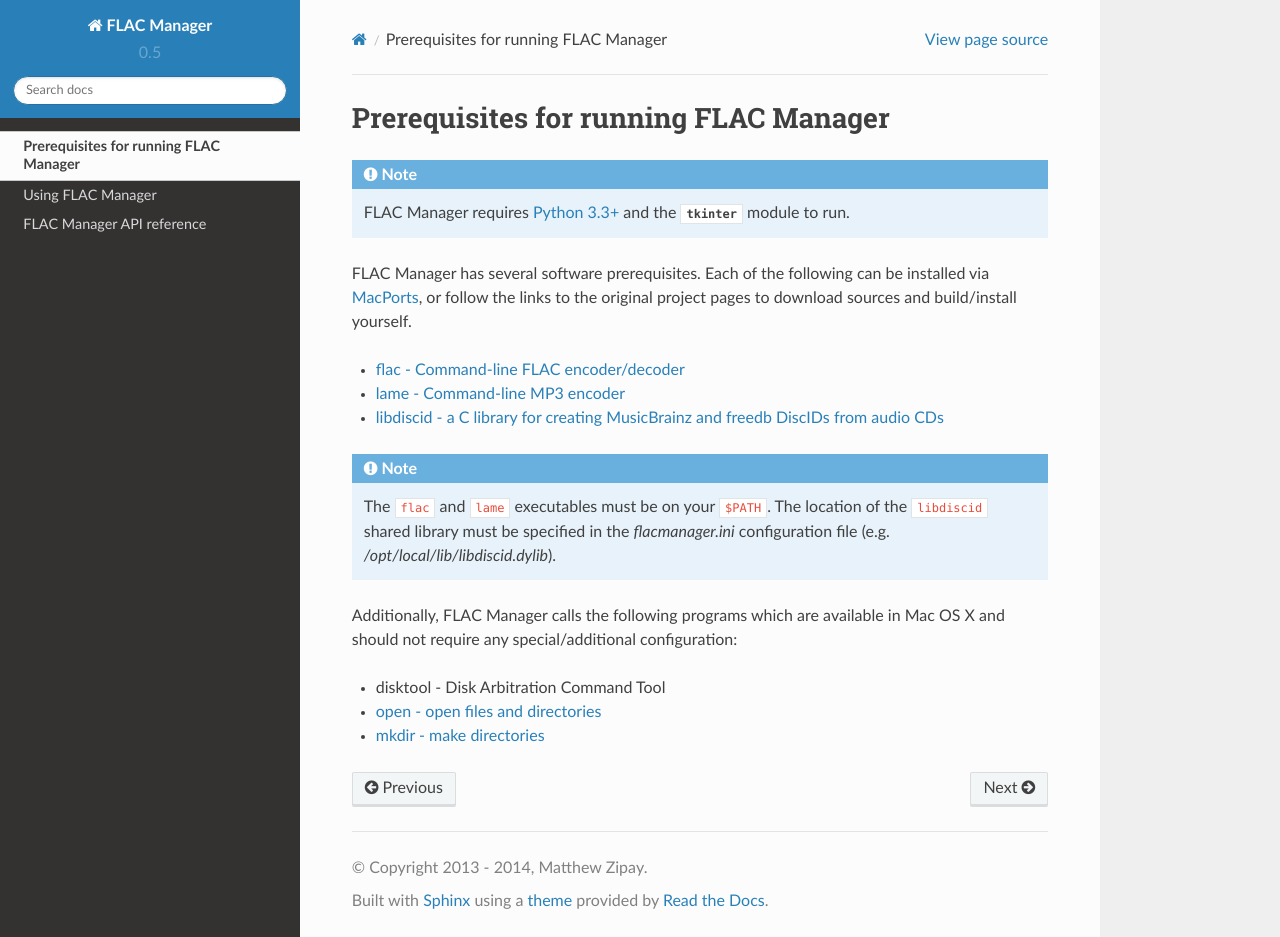
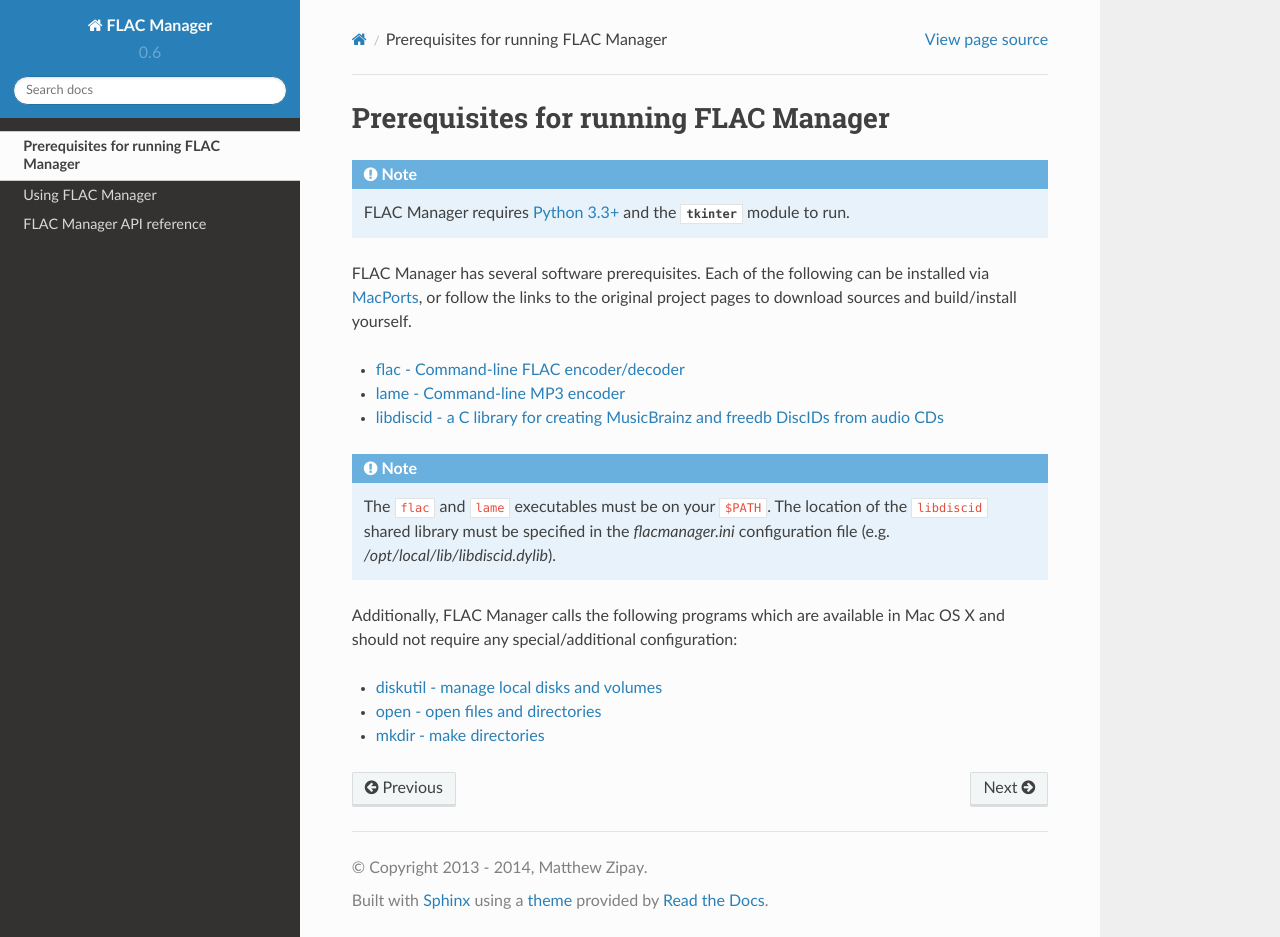
Before and after one commit to mzipay/FLACManager, a Sphinx documentation site: the page built from doc/source/prerequisites.rst, in a window 1280 px wide and 937 px high. Built offline with Sphinx 7.4.7 and the Read the Docs theme 2.0.0, drawn with Linux system fonts in a browser that asks for light colours.

Commit message:
updated documentation to reflect Mac OS X 10.9.2 changes

```diff
--- a/doc/source/conf.py
+++ b/doc/source/conf.py
@@ -51,9 +51,9 @@ copyright = '2013 - 2014, Matthew Zipay'
 # built documents.
 #
 # The short X.Y version.
-version = '0.5'
+version = '0.6'
 # The full version, including alpha/beta/rc tags.
-release = '0.5.0'
+release = '0.6.0'
 
 # The language for content autogenerated by Sphinx. Refer to documentation
 # for a list of supported languages.
--- a/doc/source/index.rst
+++ b/doc/source/index.rst
@@ -47,6 +47,9 @@ is customizable.
    `Python 3.3 <http://www.python.org/download/releases/3.3.0/>`_ , so I have
    chosen to make the source code available for reference.
 
+.. versionchanged:: 0.6.0
+   FLAC Manager now runs on Mac OS X 10.9.2.
+
 Table of Contents
 -----------------
 
--- a/doc/source/prerequisites.rst
+++ b/doc/source/prerequisites.rst
@@ -24,6 +24,6 @@ the original project pages to download sources and build/install yourself.
 Additionally, FLAC Manager calls the following programs which are available in
 Mac OS X and should not require any special/additional configuration:
 
-* disktool - Disk Arbitration Command Tool
-* `open - open files and directories <http://developer.apple.com/library/mac/#documentation/Darwin/Reference/ManPages/10.6/man1/open.1.html>`_
-* `mkdir - make directories <http://developer.apple.com/library/mac/#documentation/Darwin/Reference/ManPages/10.6/man1/mkdir.1.html>`_
+* `diskutil - manage local disks and volumes <https://developer.apple.com/library/mac/documentation/Darwin/Reference/Manpages/man8/diskutil.8.html>`_
+* `open - open files and directories <https://developer.apple.com/library/mac/documentation/Darwin/Reference/Manpages/man1/open.1.html>`_
+* `mkdir - make directories <https://developer.apple.com/library/mac/documentation/Darwin/Reference/Manpages/man1/mkdir.1.html>`_
```
